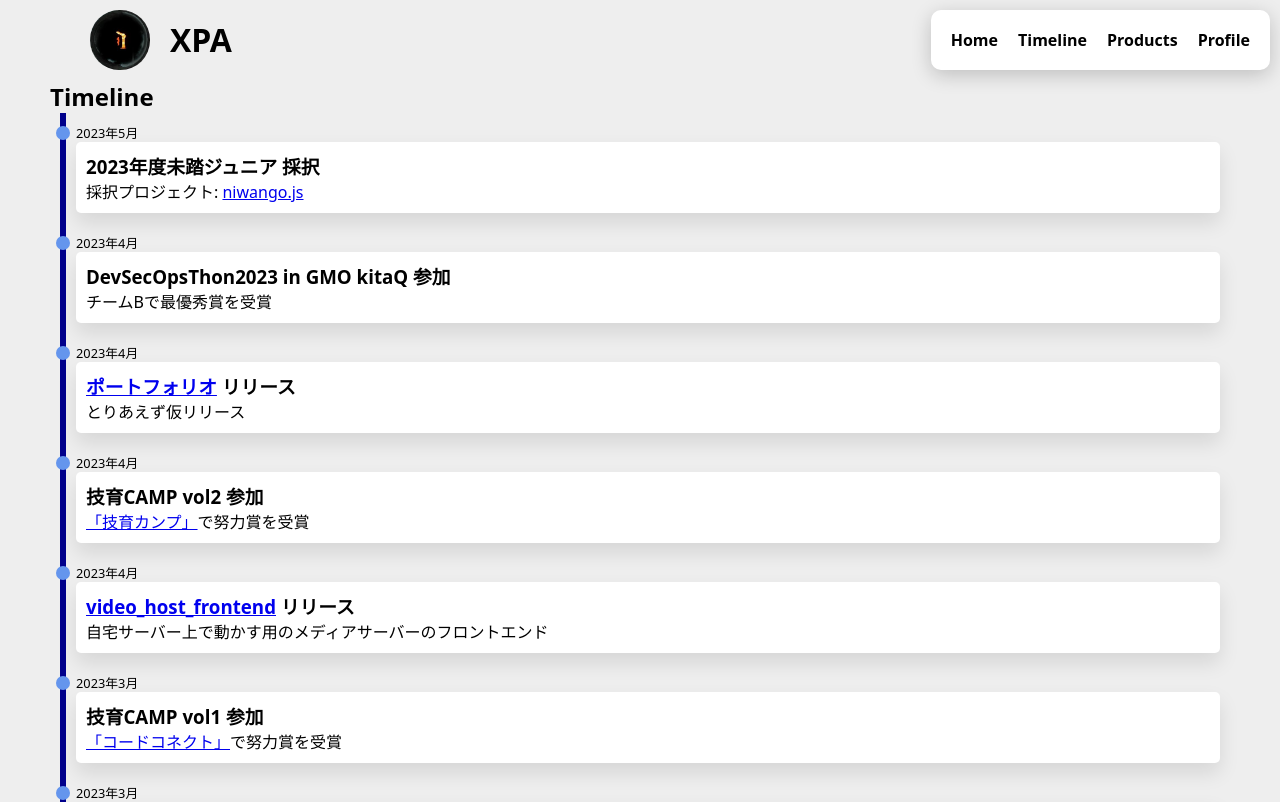
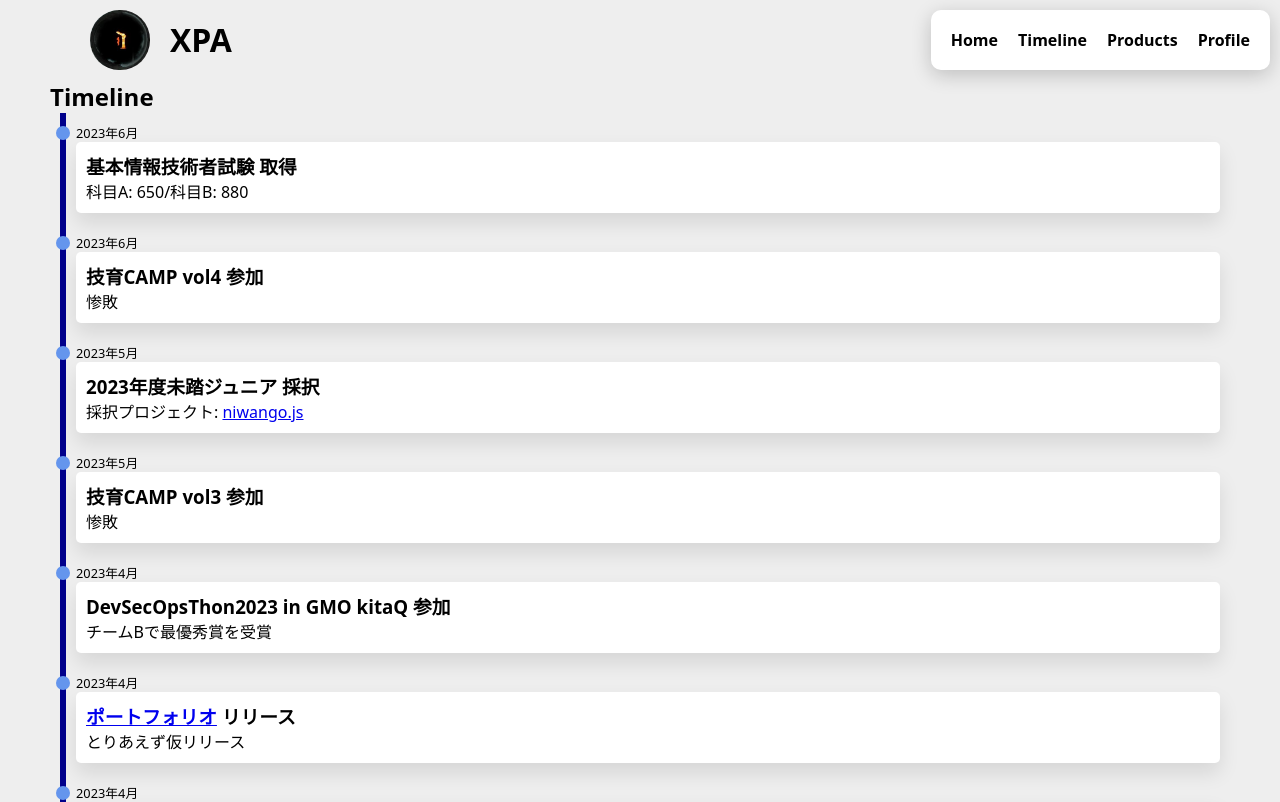
Before and after one commit to xpadev-net/portfolio, a Next.js app: page / in a window 1280 px wide. Shown: the top 802 px of the page. Built offline with nearby package versions, Linux system fonts and the light colour scheme.

Commit message:
update: timeline

```diff
--- a/src/components/timeline/index.tsx
+++ b/src/components/timeline/index.tsx
@@ -10,11 +10,23 @@ const Timeline = ({ id }: props) => {
     <section>
       <Anchor id={id} />
       <h2>Timeline</h2>
+      <TimelineItem date={"2023年6月"}>
+        <h3>基本情報技術者試験 取得</h3>
+        <p>科目A: 650/科目B: 880</p>
+      </TimelineItem>
+      <TimelineItem date={"2023年6月"}>
+        <h3>技育CAMP vol4 参加</h3>
+        <p>惨敗</p>
+      </TimelineItem>
       <TimelineItem date={"2023年5月"}>
         <h3>2023年度未踏ジュニア 採択</h3>
         <p>
           採択プロジェクト: <a href={"#p_niwango_js"}>niwango.js</a>
         </p>
+      </TimelineItem>
+      <TimelineItem date={"2023年5月"}>
+        <h3>技育CAMP vol3 参加</h3>
+        <p>惨敗</p>
       </TimelineItem>
       <TimelineItem date={"2023年4月"}>
         <h3>DevSecOpsThon2023 in GMO kitaQ 参加</h3>
```
